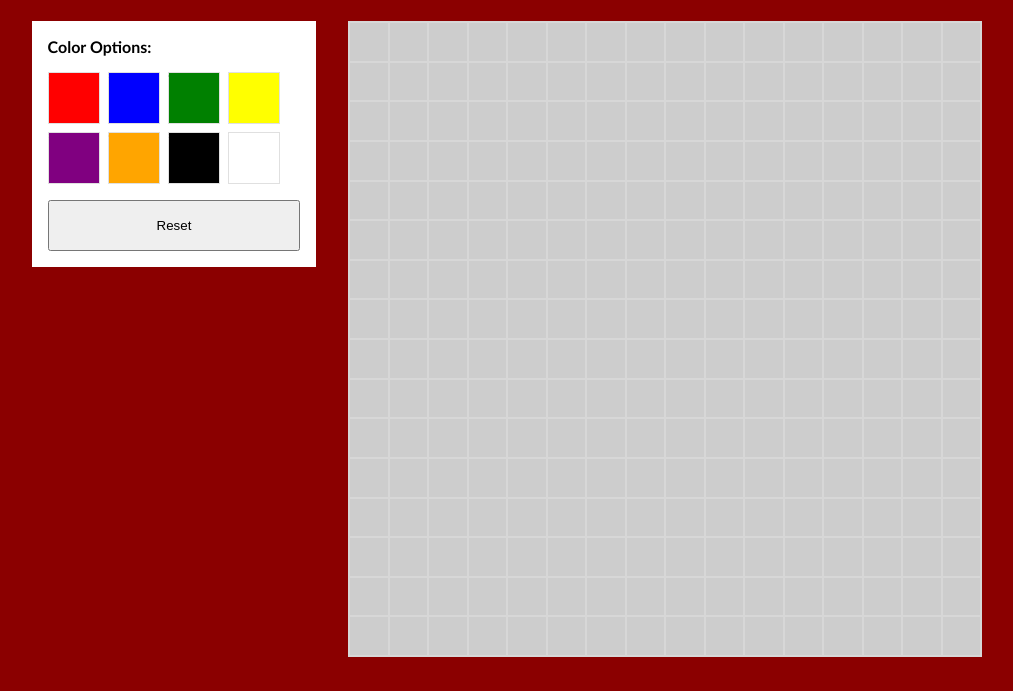
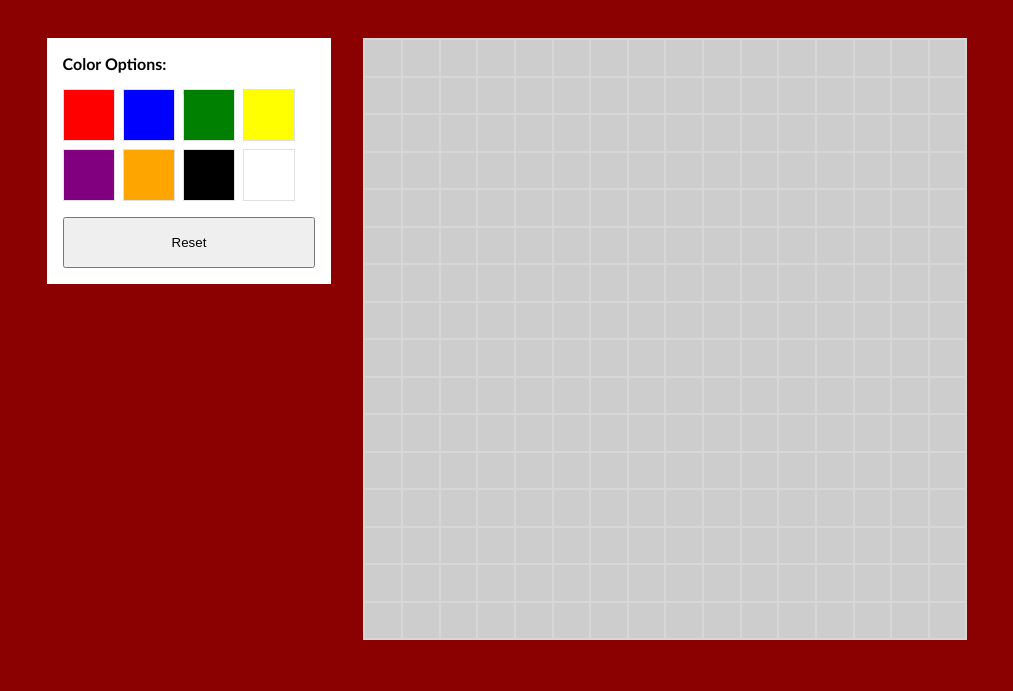
Before and after one commit to ixanonymousxi/ETCH-A-SKETCH, a plain HTML site: page index.html in a window 1280 px wide. Shown: the part 109-800 px from the top of the page, without its empty margins (133-1146 px from the left). Drawn offline with Linux system fonts and the light colour scheme.

Commit message:
Adjusted height/width functionality for container.

```diff
--- a/script.js
+++ b/script.js
@@ -4,8 +4,8 @@ let currentColor = "black";
 let colorBoxes = document.querySelectorAll(".colors");
 
 function createGrid(size){
-    let containerWidth = document.querySelector("#container").offsetWidth;
-    document.querySelector("#container").style.height = containerWidth + 'px';
+    let containerHeight = document.querySelector("#container").offsetHeight;
+    document.querySelector("#container").style.width = containerHeight + 'px';
 
     for(let i = 0; i < size; i++){
         let box = document.createElement('div');
--- a/style.css
+++ b/style.css
@@ -19,8 +19,8 @@ h1{
 }
 
 #container{
-    width:50%;
-    /* height:75vh; */
+    /* width:50%; */
+    height:75vh;
     display:grid;
     grid-template: repeat(16,1fr) / repeat(16, 1fr);
     border: 1px solid rgb(215, 215, 215);
```
